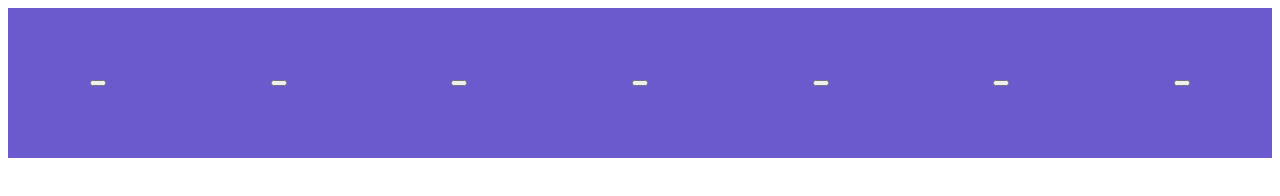
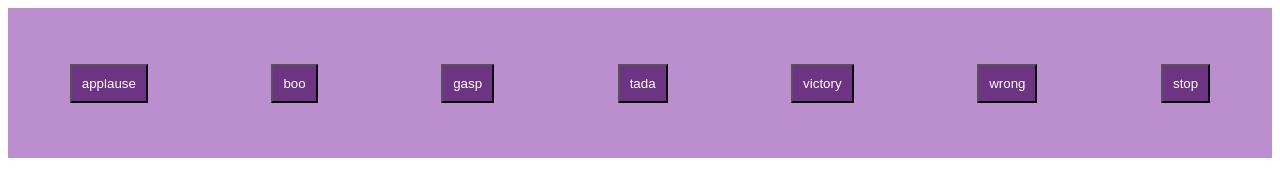
Before and after one commit to acciojob/Soundbar-abhi20-1996, a website: page main.html in a window 1280 px wide. Drawn offline with Linux system fonts and the light colour scheme.

Commit message:
created a submission

```diff
--- a/main.html
+++ b/main.html
@@ -8,13 +8,17 @@
 
 <body>
 	<div class="container">
-		<button class="btn"></button>
-		<button class="btn"></button>
-		<button class="btn"></button>
-		<button class="btn"></button>
-		<button class="btn"></button>
-		<button class="btn"></button>
-		<button class="stop"></button>
+		<audio id="myAudio">
+  <source src="https://www.soundhelix.com/examples/mp3/SoundHelix-Song-1.mp3" type="audio/mpeg">
+  Your browser does not support the audio element.
+</audio>
+		<button onclick="playAudio()" type="button" class="btn" id="applause">applause</button>
+		<button onclick="playAudio()" type="button" class="btn" id="boo">boo</button>
+		<button onclick="playAudio()" type="button" class="btn" id="gasp">gasp</button>
+		<button onclick="playAudio()" type="button" class="btn" id="tada">tada</button>
+		<button onclick="playAudio()" type="button" class="btn" id="victory">victory</button>
+		<button onclick="playAudio()" type="button" class="btn" id="wrong">wrong</button>
+		<button onclick="pauseAudio()" type="button" class="stop" id="stop">stop</button>
         </table>
 
 	</div>
--- a/script.js
+++ b/script.js
@@ -1 +1,8 @@
 //your JS code here. If required.
+let myAudio=document.getElementById("myAudio");
+	function playAudio() {
+		myAudio.play();
+	}
+    function pauseAudio() {
+    	myAudio.pause();
+    }
--- a/styles.css
+++ b/styles.css
@@ -4,9 +4,11 @@
   flex-flow:row wrap;
   justify-content:space-around;
    align-items:center;
-	background-color:SlateBlue;
+	background-color: #bb8fce ;
 	height:150px;
 }
-.btn{
-
+.btn , .stop{
+	background-color: #6c3483 ;
+	color:#ffff;
+	padding:10px;
 }
```
